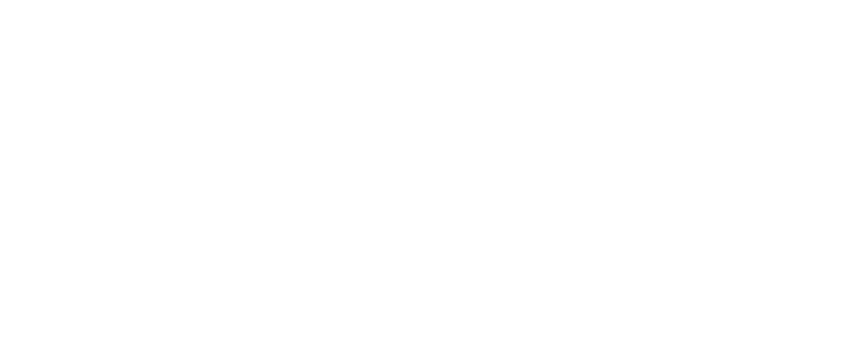
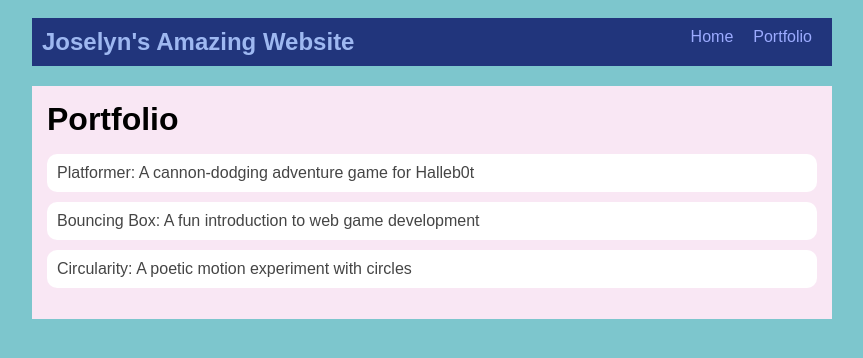
Before and after one commit to jevo98/jevo98.github.io, a plain HTML site: page portfolio.html in a window 1280 px wide. Shown: the whole page, without its empty margins (208-1071 px from the left). Drawn offline with Linux system fonts and the light colour scheme.

Commit message:
add portfolio page to website

```diff
--- a/portfolio.html
+++ b/portfolio.html
@@ -0,0 +1,41 @@
+<!DOCTYPE html>
+<html>
+  <head>
+    <title>Joselyn's Amazing Website</title>
+    <link rel="stylesheet" href="style.css" />
+  </head>
+
+  <body>
+    <!-- All content goes here -->
+    <div id="all-contents">
+        <nav>
+            <h1>Joselyn's Amazing Website</h1>
+            <ul id="nav-ul">
+              <li class="nav-li">
+                <a href="index.html">Home</a>
+              </li>
+              <li class="nav-li">
+                <a href="portfolio.html">Portfolio</a>
+              </li>
+            </ul>
+        </nav>
+
+        <main>
+            <div class="content">
+                <h1>Portfolio</h1>
+                <ul id="portfolio">
+                    <li>
+                        <a href="projects/platformer/">Platformer: A cannon-dodging adventure game for Halleb0t</a>
+                      </li>
+                      <li>
+                        <a href="projects/bouncing-box/">Bouncing Box: A fun introduction to web game development</a>
+                      </li>
+                      <li>
+                        <a href="projects/circularity/">Circularity: A poetic motion experiment with circles</a>
+                      </li>
+                </ul>
+              </div>
+        </main>
+    </div>
+  </body>
+</html>
--- a/style.css
+++ b/style.css
@@ -74,3 +74,28 @@ main {
 h2, h3 {
     margin: 0px;
 }
+/* Portfolio styles */
+.content h1 {
+    color: black;
+  }
+
+  #portfolio {
+    list-style-type: none;
+    padding-left: 0;
+  }
+
+  #portfolio li {
+    background: #fff;
+    padding: 10px;
+    border-radius: 10px;
+    margin-bottom: 10px;
+  }
+
+  #portfolio li:hover {
+    background: #eee;
+  }
+
+  #portfolio a {
+    text-decoration: none;
+    color: #454545;
+  }
```
